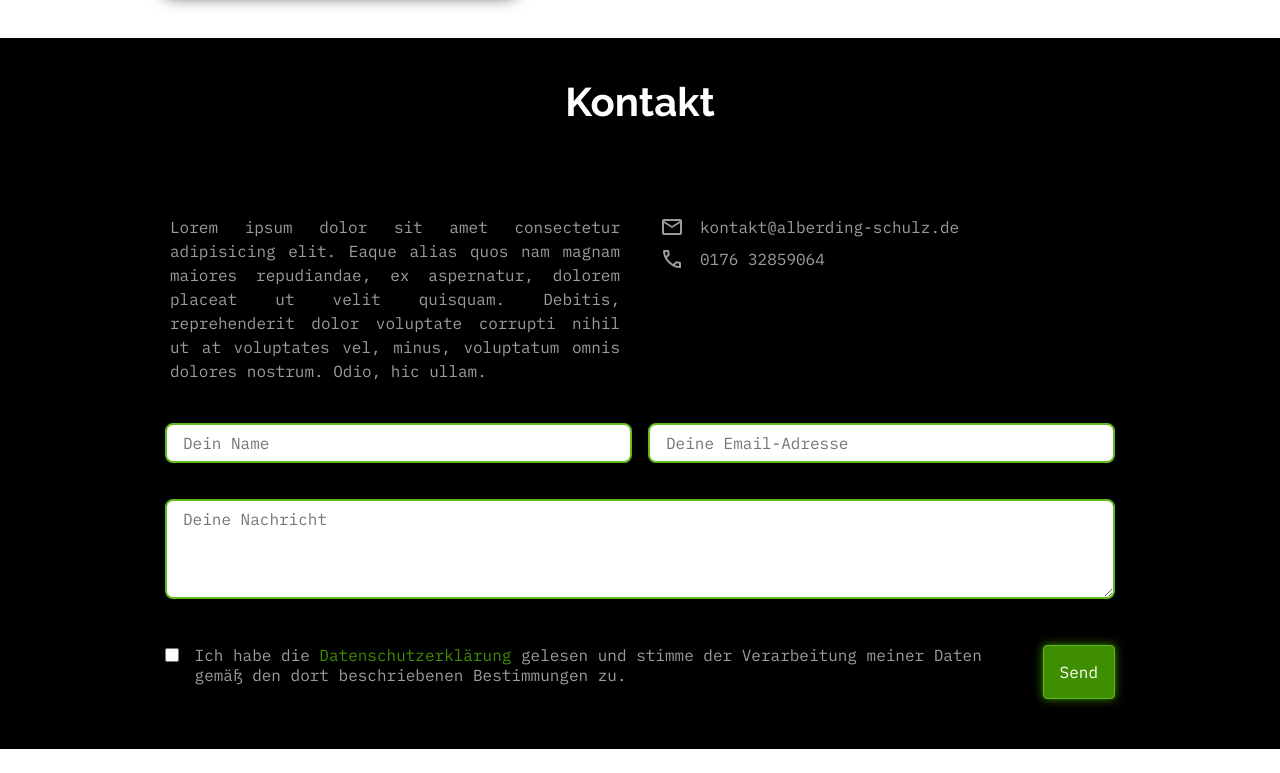
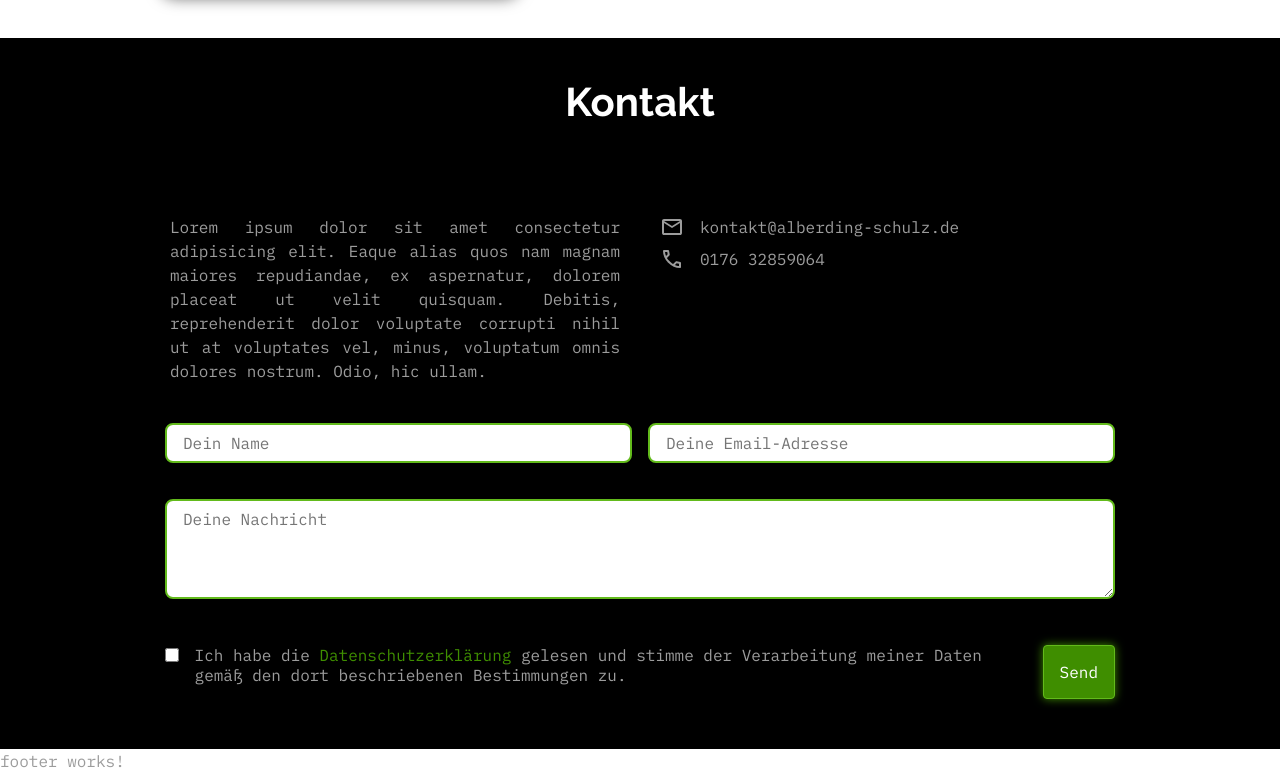
Before and after one commit to nilsalberding/realportfolio, an Angular app: page / in a window 1280 px wide. Shown: the part 2787-3560 px from the top of the page. Before the commit the page ends 3536 px from the top, so only its background shows below. Built offline with nearby package versions, Linux system fonts and the light colour scheme.

Commit message:
add footer component and intergrate in app

```diff
--- a/src/app/app.component.html
+++ b/src/app/app.component.html
@@ -1,2 +1,3 @@
 <app-header></app-header>
 <router-outlet />
+<app-footer></app-footer>
--- a/src/app/app.component.ts
+++ b/src/app/app.component.ts
@@ -1,10 +1,11 @@
 import { Component } from '@angular/core';
 import { RouterOutlet } from '@angular/router';
 import { HeaderComponent } from './shared/components/header/header.component';
+import { FooterComponent } from './shared/components/footer/footer.component';
 
 @Component({
   selector: 'app-root',
-  imports: [RouterOutlet, HeaderComponent],
+  imports: [RouterOutlet, HeaderComponent, FooterComponent],
   templateUrl: './app.component.html',
   styleUrl: './app.component.scss'
 })
```
